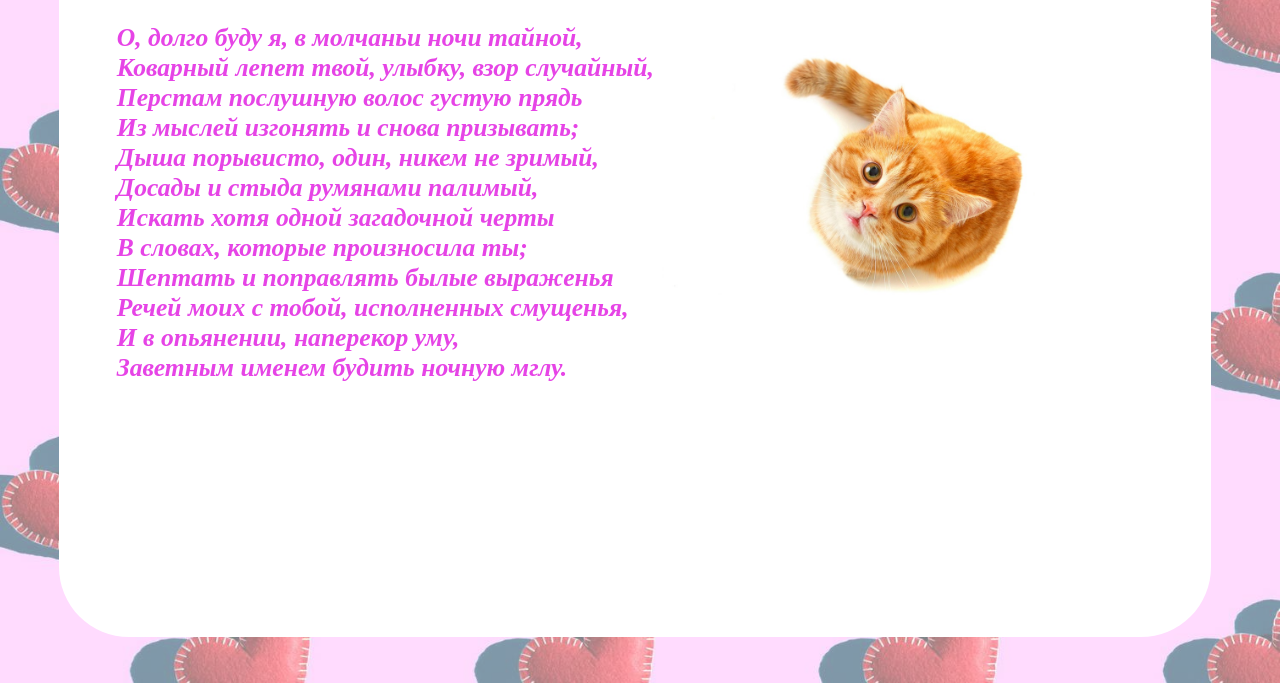
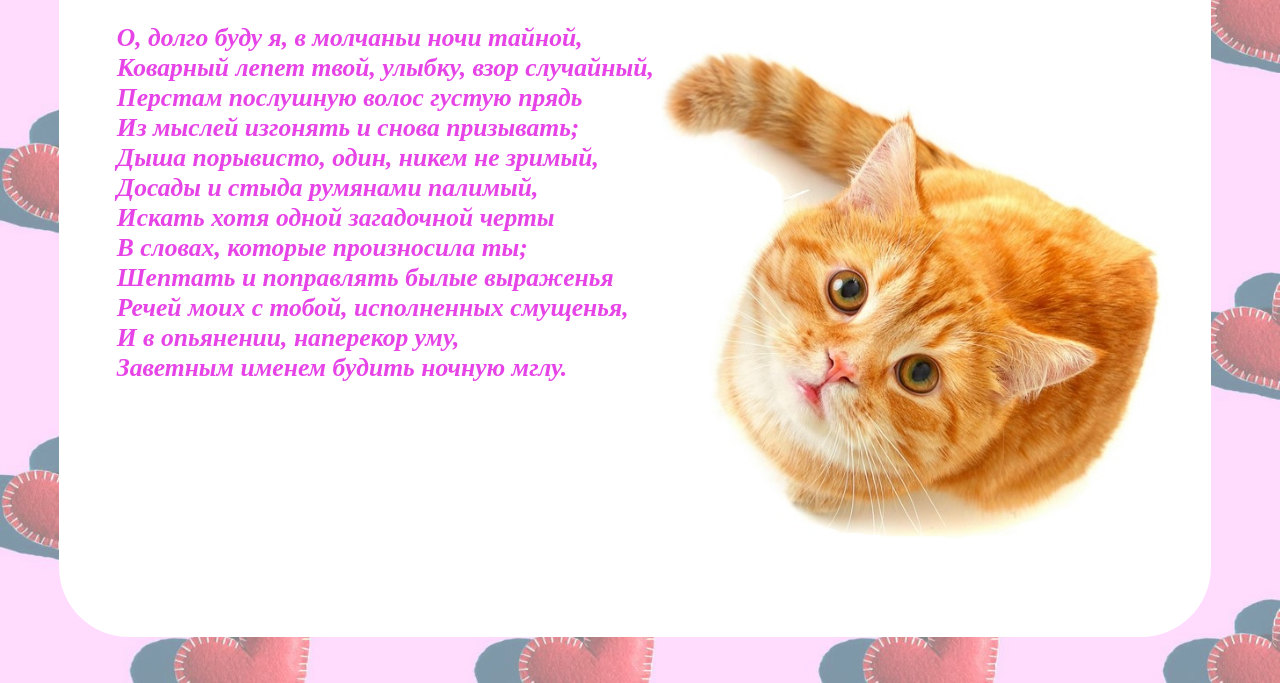
Before and after one commit to 99qop66/love, a plain HTML site: page index.html in a window 1280 px wide. Shown: the part 117-800 px from the top of the page. Drawn offline with Linux system fonts and the light colour scheme.

Commit message:
Update index.html

```diff
--- a/index.html
+++ b/index.html
@@ -28,7 +28,7 @@
             И в опьянении, наперекор уму,<br>
             Заветным именем будить ночную мглу.
         </p>
-        <img id="cat" src="kot-smotrit-v-glaza.jpg" alt="cat" width="33%">
+        <img id="cat" src="cat.jpg" alt="cat" width="45%">
     </div>
 </body>
 </html>
```
